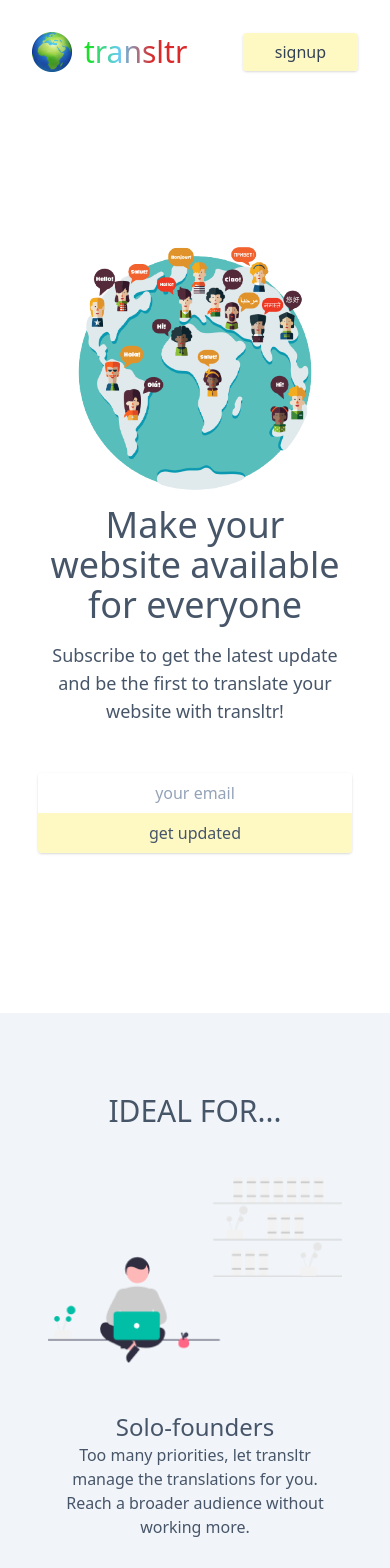
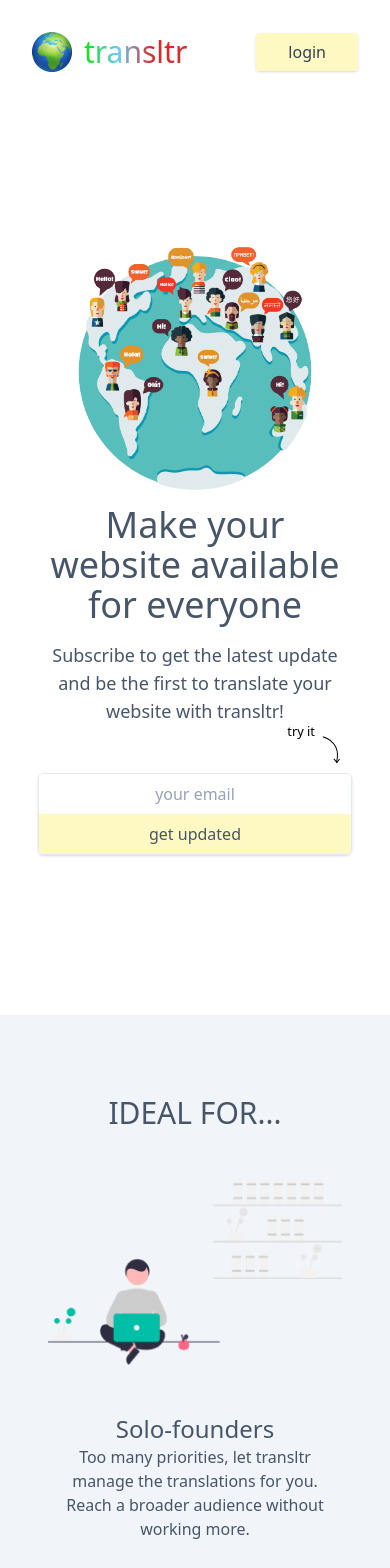
Before and after one commit to AchrafAsh/transltr-website, a Next.js app: page / in a window 390 px wide. Shown: the top 1568 px of the page. Built offline with nearby package versions, Linux system fonts and the light colour scheme.

Commit message:
integrate widget. responsive login page

```diff
--- a/package.json
+++ b/package.json
@@ -10,7 +10,9 @@
   "dependencies": {
     "next": "10.0.2",
     "react": "17.0.1",
-    "react-dom": "17.0.1"
+    "react-code-blocks": "0.0.8",
+    "react-dom": "17.0.1",
+    "transltr": "^1.0.1"
   },
   "devDependencies": {
     "@types/node": "^14.14.9",
--- a/pages/_app.tsx
+++ b/pages/_app.tsx
@@ -1,8 +1,20 @@
 import { AppProps } from 'next/app'
 import '@styles/globals.css'
 
+import TransltrWidget from 'transltr'
+import 'transltr/dist/index.css'
+
 function MyApp({ Component, pageProps }: AppProps) {
-    return <Component {...pageProps} />
+    return (
+        <>
+            <Component {...pageProps} />
+            <div className='display-arrow'>
+                <small>try it</small>
+                <img src='/images/arrow.svg' />
+            </div>
+            <TransltrWidget />
+        </>
+    )
 }
 
 export default MyApp
--- a/pages/index.tsx
+++ b/pages/index.tsx
@@ -1,5 +1,6 @@
 import Head from 'next/head'
 import Link from 'next/link'
+import { CodeBlock, dracula } from 'react-code-blocks'
 
 const Navbar: React.FC = () => {
     return (
@@ -18,7 +19,7 @@
                 <div>
                     <Link href='/login'>
                         <a className='bg-yellow-100 text-gray-700 px-8 py-2 rounded shadow'>
-                            signup
+                            login
                         </a>
                     </Link>
                 </div>
@@ -125,13 +126,13 @@
                             </p>
                             <div className='py-8 lg:p-8 md:max-w-lg mx-auto w-full'>
                                 <form
-                                    action='https://formspree.io/emai'
-                                    className='shadow rounded overflow-hidden flex flex-col sm:flex-row'
+                                    action='https://formspree.io/f/mvovqjkq'
+                                    method='POST'
+                                    className='shadow border border-gray-200 rounded-md overflow-hidden flex flex-col sm:flex-row'
                                 >
                                     <input
                                         type='text'
                                         name='email'
-                                        id='email'
                                         placeholder='your email'
                                         className='flex-1 py-2 px-8 text-center lg:text-left'
                                     />
@@ -181,7 +182,7 @@
                                 />
                                 <div className='pt-12'>
                                     <h4 className='font-medium text-2xl'>
-                                        World-wide users
+                                        Users from around the world
                                     </h4>
                                     <p>
                                         Too many languages to manage. Make your
@@ -200,12 +201,15 @@
                     <h2 className='text-3xl lg:text-4xl font-medium uppercase text-center'>
                         Simple integration
                     </h2>
-                    <h2 className='text-center text-3xl lg:text-4xl font-medium'>
-                        (no developer needed)
-                    </h2>
                     <div className='flex flex-col space-y-8 pt-24 lg:px-6'>
                         <div className='flex flex-col-reverse lg:flex-row items-center justify-between'>
-                            <div className='h-32 w-60 lg:flex-1 bg-gray-100 m-3'></div>
+                            <div className='lg:flex-1 m-3 rounded-lg overflow-hidden shadow-2xl'>
+                                <CodeBlock
+                                    text={`<!-- HTML -->\n<script src="https://transltr.world/trsltr.js" defer></script>\n<div id="transltr"></div>`}
+                                    language='html'
+                                    theme={dracula}
+                                />
+                            </div>
                             <h4 className='flex-1 text-center text-2xl font-medium'>
                                 HTML integration
                             </h4>
@@ -214,7 +218,13 @@
                             <h4 className='flex-1 text-center text-2xl font-medium'>
                                 React integration
                             </h4>
-                            <div className='h-32 w-60 lg:flex-1 bg-gray-100 m-3'></div>
+                            <div className='lg:flex-1 m-3 rounded-lg overflow-hidden shadow-2xl'>
+                                <CodeBlock
+                                    text={`// React\nimport TransltrWidget from "transltr"\nimport "transltr/dist/index.css"\n\n<TransltrWidget />`}
+                                    language='jsx'
+                                    theme={dracula}
+                                />
+                            </div>
                         </div>
                     </div>
                 </section>
@@ -273,13 +283,13 @@
                     </div>
                     <div className='p-8 md:max-w-lg mx-auto w-full'>
                         <form
-                            action='https://formspree.io/emai'
-                            className='shadow rounded overflow-hidden flex flex-col sm:flex-row'
+                            action='https://formspree.io/f/mvovqjkq'
+                            method='POST'
+                            className='shadow border border-gray-200 rounded-md overflow-hidden flex flex-col sm:flex-row'
                         >
                             <input
                                 type='text'
                                 name='email'
-                                id='email'
                                 placeholder='your email'
                                 className='flex-1 py-2 px-8 text-center lg:text-left'
                             />
--- a/pages/login.tsx
+++ b/pages/login.tsx
@@ -2,7 +2,7 @@
 
 const Page: React.FC = () => {
     return (
-        <main className='bg-yellow-50 w-screen h-screen flex flex-col items-center justify-center'>
+        <main className='w-full p-3 bg-yellow-50 w-screen h-screen flex flex-col items-center sm:justify-center'>
             <div className='flex flex-row justify-center space-x-3 p-6'>
                 <img className='w-8' src='images/logo.png' />
                 <Link href='/'>
@@ -13,7 +13,7 @@
                     </a>
                 </Link>
             </div>
-            <div className='border border-yellow-700 rounded-lg bg-white shadow-lg p-10'>
+            <div className='w-full sm:w-min border border-yellow-700 rounded-lg bg-white shadow-lg p-10'>
                 <form action='' className='flex flex-col space-y-3'>
                     <input
                         type='text'
--- a/src/styles/globals.css
+++ b/src/styles/globals.css
@@ -23,3 +23,20 @@
   */
     color: transparent;
 }
+
+.display-arrow {
+    position: fixed;
+    bottom: 5rem;
+    right: 3rem;
+    display: flex;
+    flex-direction: row;
+}
+
+.display-arrow small {
+    margin: 0 6px;
+    transform: translateY(-10px);
+}
+
+.display-arrow img {
+    transform: rotate(-225deg);
+}
```
Also changed, not shown: next-env.d.ts, public/images/arrow.svg (added), 1 other file (tests, documents, lock files or other folders).
